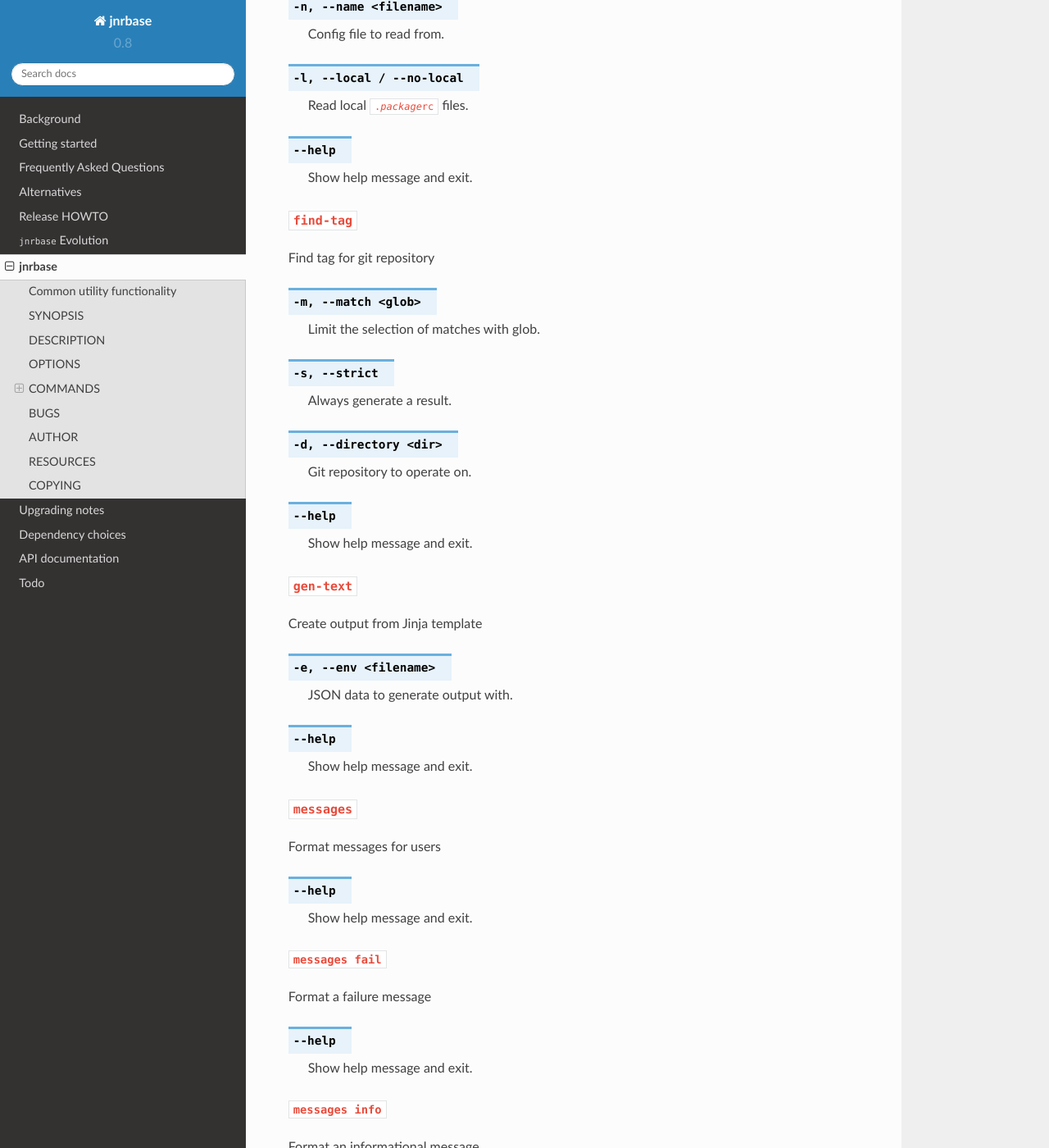
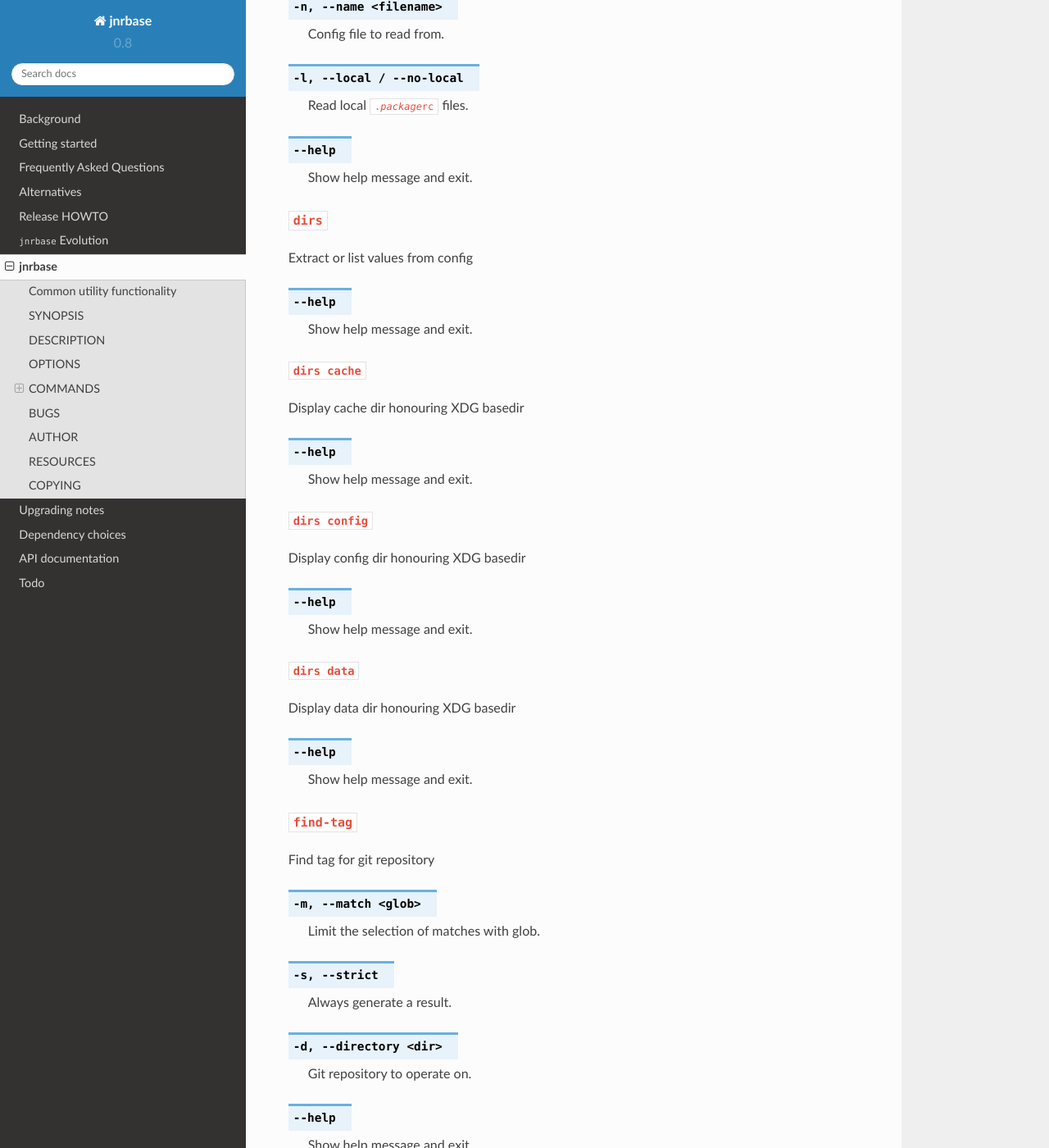
Before and after one commit to JNRowe/jnrbase, a Sphinx documentation site: the page built from doc/jnrbase.1.rst, in a window 1280 px wide and 1400 px high, scrolled down 1099 px. Shown: the whole window at 82% size. Built offline with Sphinx 7.4.7 and the Read the Docs theme 2.0.0, drawn with Linux system fonts in a browser that asks for light colours.

Commit message:
Add XDG basedir fetching to cmdline script

```diff
--- a/doc/jnrbase.1.rst
+++ b/doc/jnrbase.1.rst
@@ -66,6 +66,51 @@
 .. option:: -l, --local / --no-local
 
     Read local :file:`.{package}rc` files.
+
+.. option:: --help
+
+    Show help message and exit.
+
+``dirs``
+~~~~~~~~
+
+.. program:: jnrbase dirs
+
+Extract or list values from config
+
+.. option:: --help
+
+    Show help message and exit.
+
+``dirs cache``
+''''''''''''''
+
+.. program:: jnrbase dirs cache
+
+Display cache dir honouring XDG basedir
+
+.. option:: --help
+
+    Show help message and exit.
+
+``dirs config``
+'''''''''''''''
+
+.. program:: jnrbase dirs config
+
+Display config dir honouring XDG basedir
+
+.. option:: --help
+
+    Show help message and exit.
+
+``dirs data``
+'''''''''''''
+
+.. program:: jnrbase dirs data
+
+Display data dir honouring XDG basedir
+
 
 .. option:: --help
 
```
Also changed, not shown: 1 other file.
